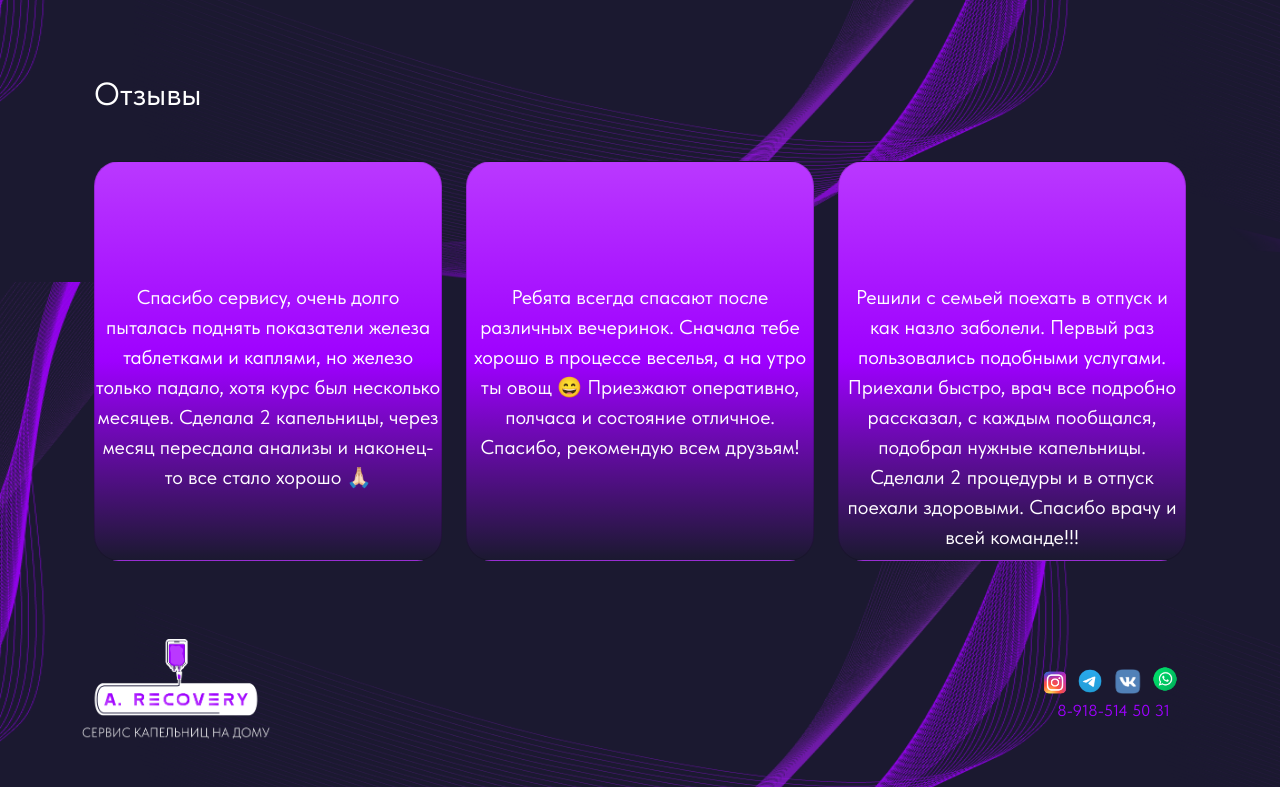
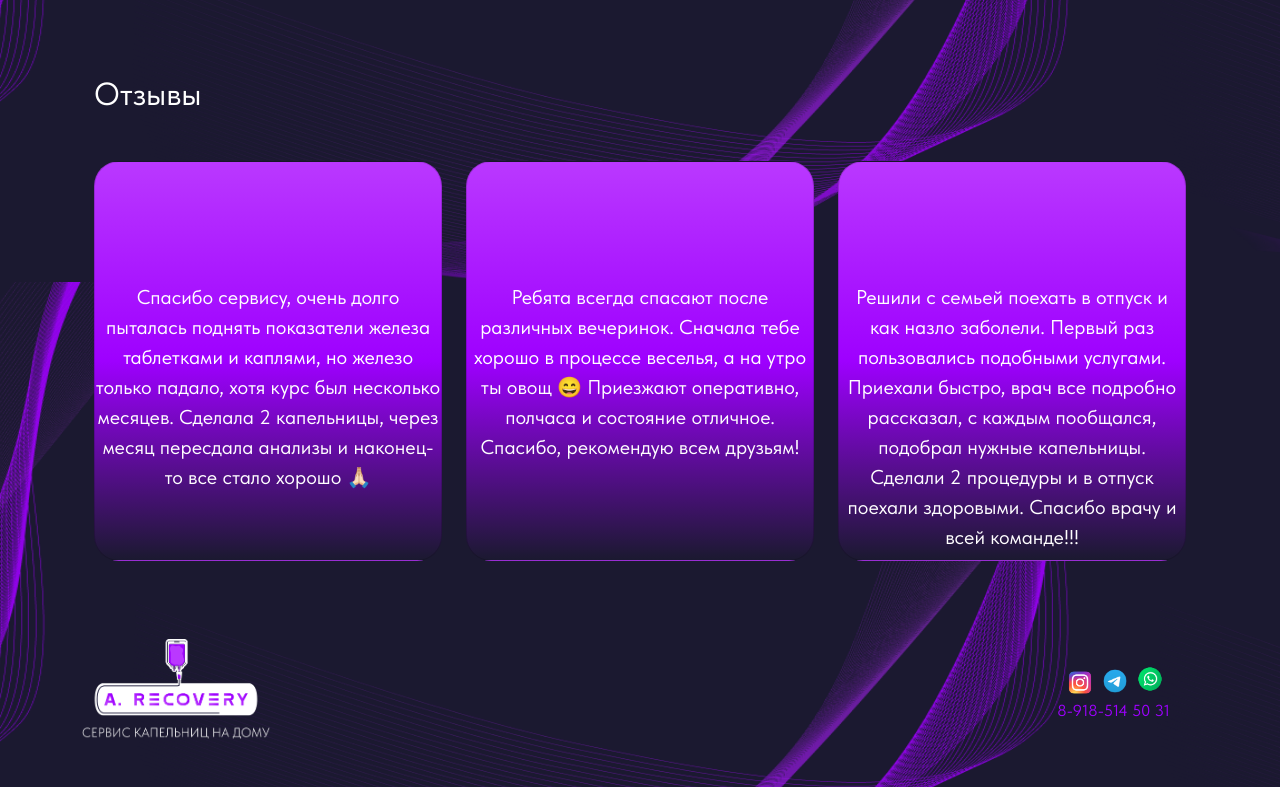
Before and after one commit to Kiryuha161/A.Recovery, a plain HTML site: page index.html in a window 1280 px wide. Shown: the part 2918-3705 px from the top of the page. Drawn offline with nearby package versions, Linux system fonts and the light colour scheme; files whose address does not match are found by name.

Commit message:
Убрал иконку вк и дал ссылку на whatsapp

```diff
--- a/index.html
+++ b/index.html
@@ -385,8 +385,8 @@
                                 class="instagram-icon" src="./icons/Instagram-logo.png" alt="Иконка инстаграмма" /></a>
                         <a href="https://t.me/aslan_recovery" target="_blank"><img class="telegram-icon"
                                 src="./icons/telegram_logo-1536x1536.png" /></a>
-                        <a href="#"><img class="vkontakte-icon" src="./icons/VK-Logo-2016.png" /></a>
-                        <a href="#"><img class="whatsapp-icon"
+                        <!-- <a href="#"><img class="vkontakte-icon" src="./icons/VK-Logo-2016.png" /></a> -->
+                        <a href="https://api.whatsapp.com/send/?phone=89185145031" target="_blank"><img class="whatsapp-icon"
                                 src="./icons/1679934340_phonoteka-org-p-znachok-vatsap-oboi-pinterest-93.png" /></a>
                     </div>
                     <p><a href="tel:89185145031">8-918-514 50 31</a></p>
--- a/style.css
+++ b/style.css
@@ -53,14 +53,16 @@ footer .icons {
 footer .contacts .instagram-icon {
     width: 50px;
     position: absolute;
-    right: 130px;
+    /* right: 130px; */
+    right: 105px;
     bottom: 40px;
 }
 
 footer .contacts .telegram-icon {
     width: 30px;
     position: absolute;
-    right: 105px;
+    /* right: 105px; */
+    right: 80px;
     bottom: 43px;
 }
 
@@ -74,7 +76,8 @@ footer .contacts .vkontakte-icon {
 footer .contacts .whatsapp-icon {
     width: 50px;
     position: absolute;
-    right: 20px;
+    /* right: 20px; */
+    right: 35px;
     bottom: 35px;
 }
 
```
